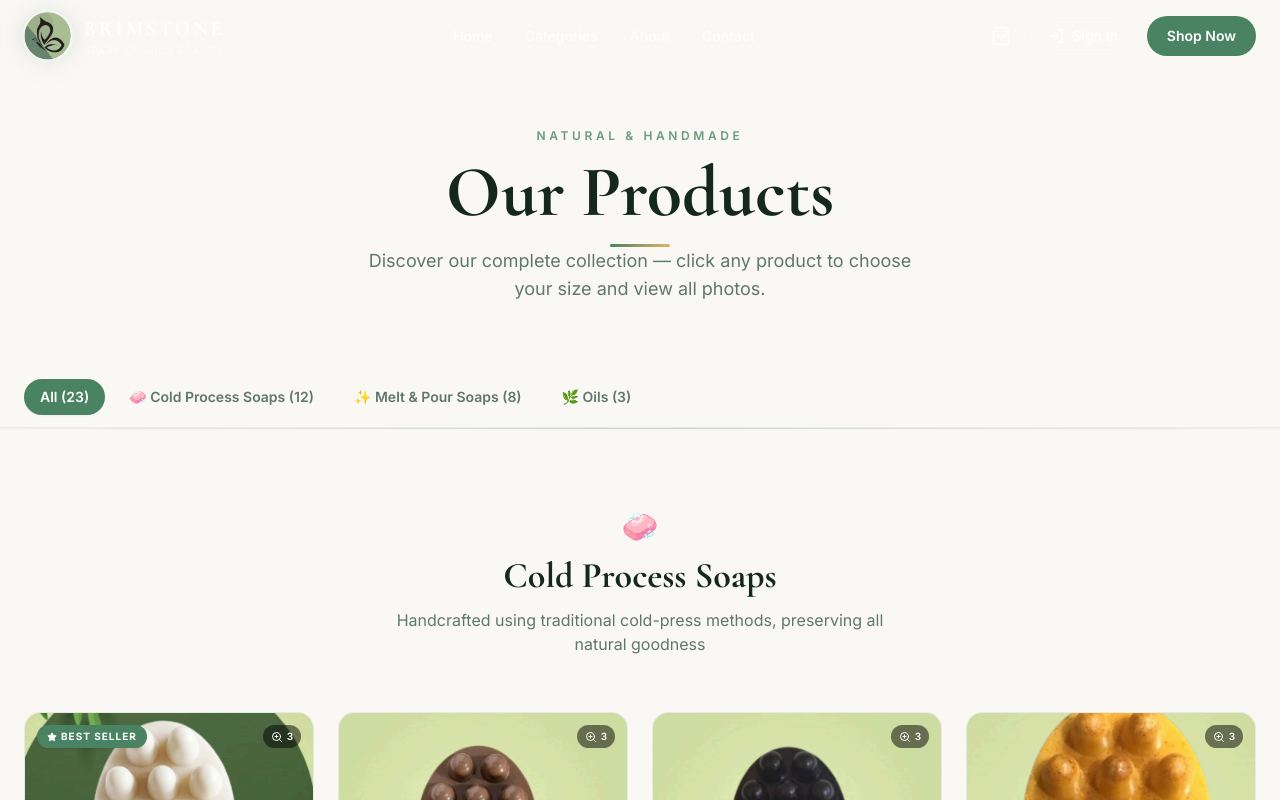
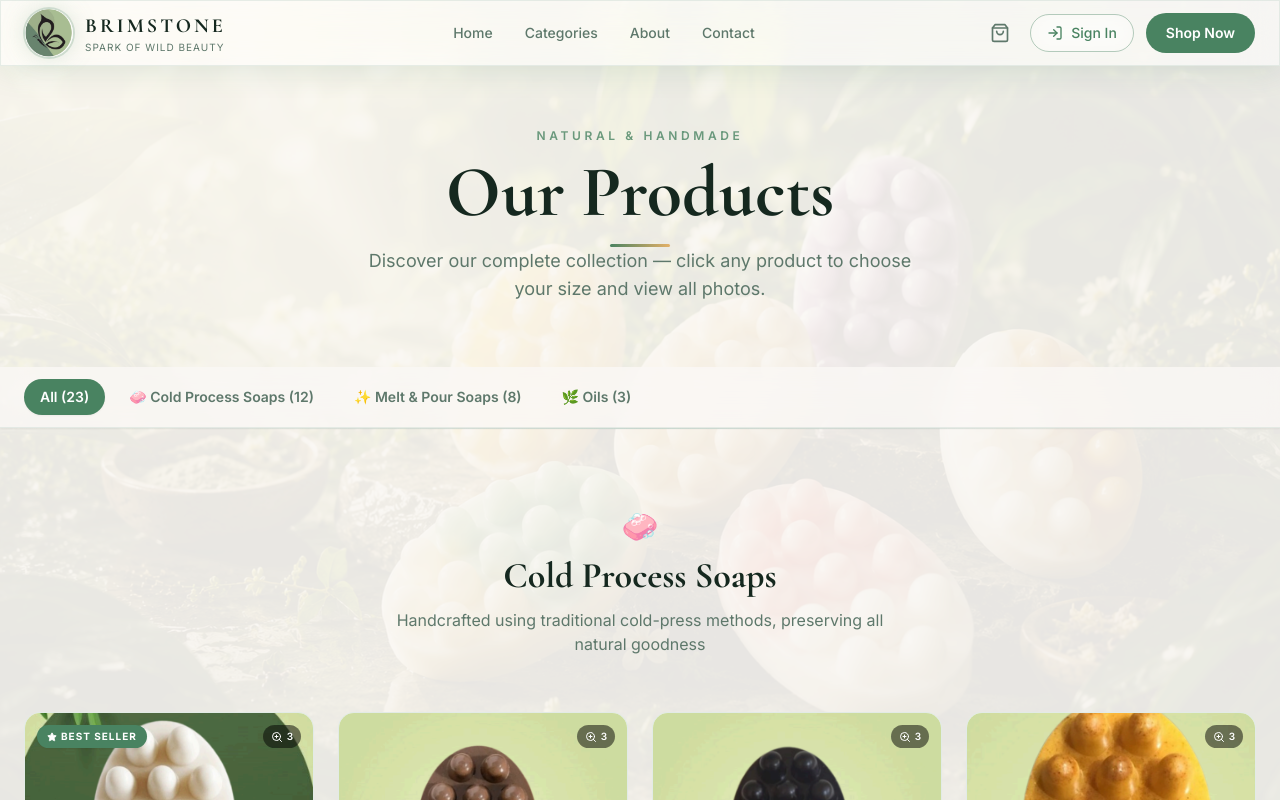
Before and after one commit to amrendratripathi/brimstone, a React (Vite) app: page /shop in a window 1280 px wide. Shown: the top 800 px of the page. Built offline with nearby package versions, Linux system fonts and the light colour scheme; the HTML template or start-up script is replaced by a standard one.

Commit message:
fix: navbar on non-home pages, global brim_bg2 background, mobile responsiveness

```diff
--- a/src/App.tsx
+++ b/src/App.tsx
@@ -14,6 +14,7 @@ import { AuthProvider } from "@/contexts/AuthContext";
 import { CartProvider } from "@/contexts/CartContext";
 import { ProductProvider } from "@/contexts/ProductContext";
 import ProtectedRoute from "@/components/ProtectedRoute";
+import GlobalBackground from "@/components/GlobalBackground";
 
 const queryClient = new QueryClient();
 
@@ -26,6 +27,8 @@ const App = () => (
             <Toaster />
             <Sonner />
             <BrowserRouter>
+              {/* Global brim_bg2 background — visible on all non-home pages */}
+              <GlobalBackground />
               <Routes>
                 <Route path="/" element={<Index />} />
                 <Route path="/shop" element={<Shop />} />
--- /dev/null
+++ b/src/components/GlobalBackground.tsx
@@ -0,0 +1,28 @@
+/**
+ * GlobalBackground — renders brim_bg2.png as a fixed, low-opacity background
+ * on every page except the homepage hero (which has its own full-bleed image).
+ * On the homepage it's still rendered but hidden behind the hero's own background.
+ */
+import { useLocation } from "react-router-dom";
+
+export default function GlobalBackground() {
+  const { pathname } = useLocation();
+  // On the homepage the hero covers everything; no need for bg2 there
+  const isHome = pathname === "/";
+
+  return (
+    <div
+      aria-hidden
+      className="fixed inset-0 -z-10 pointer-events-none"
+      style={{
+        backgroundImage: "url('/brim_bg2.png')",
+        backgroundSize: "cover",
+        backgroundPosition: "center",
+        backgroundRepeat: "no-repeat",
+        // Low opacity so content text/cards remain readable
+        opacity: isHome ? 0 : 0.07,
+        transition: "opacity 0.5s ease",
+      }}
+    />
+  );
+}
--- a/src/components/Header.tsx
+++ b/src/components/Header.tsx
@@ -5,6 +5,7 @@ import logo from "@/assets/logo.jpg";
 import AuthDialog from "@/components/AuthDialog";
 import { useAuth } from "@/contexts/AuthContext";
 import { useCart } from "@/contexts/CartContext.tsx";
+import { useLocation } from "react-router-dom";
 
 const Header = () => {
   const [isScrolled, setIsScrolled] = useState(false);
@@ -13,6 +14,14 @@ const Header = () => {
   const [authDialogOpen, setAuthDialogOpen] = useState(false);
   const { isAuthed, role, signOut } = useAuth();
   const { count } = useCart();
+  const location = useLocation();
+
+  // Only the homepage gets the transparent-until-scroll hero treatment
+  const isHomePage = location.pathname === "/";
+  // Force opaque style on all non-home pages OR when scrolled
+  const forceOpaque = !isHomePage || isScrolled;
+  // Use dark (foreground) text when not on hero background
+  const useDarkText = forceOpaque;
 
   useEffect(() => {
     const handleScroll = () => {
@@ -58,7 +67,7 @@ const Header = () => {
   return (
     <header
       className={`fixed top-0 left-0 right-0 z-50 transition-all duration-500 ${
-        isScrolled
+        forceOpaque
           ? "glass shadow-[0_4px_30px_hsl(145_28%_40%/0.15)] py-2"
           : "bg-transparent py-3"
       }`}
@@ -73,20 +82,22 @@ const Header = () => {
               <img
                 src={logo}
                 alt="BRIMSTONE"
-                className="relative w-8 h-8 sm:w-10 sm:h-10 md:w-12 md:h-12 rounded-full object-cover transition-transform duration-300 group-hover:scale-110 ring-2 ring-white/30"
+                className={`relative w-8 h-8 sm:w-10 sm:h-10 md:w-12 md:h-12 rounded-full object-cover transition-transform duration-300 group-hover:scale-110 ring-2 ${
+                  useDarkText ? "ring-primary/20" : "ring-white/30"
+                }`}
               />
             </div>
             <div>
               <span
                 className={`block text-sm sm:text-lg md:text-xl font-bold tracking-widest transition-colors duration-300 ${
-                  isScrolled ? "text-foreground" : "text-white"
+                  useDarkText ? "text-foreground" : "text-white"
                 }`}
                 style={{ fontFamily: "'Cormorant Garamond', serif", letterSpacing: "0.15em" }}
               >
                 BRIMSTONE
               </span>
               <span className={`text-[10px] hidden sm:block tracking-widest uppercase transition-colors duration-300 ${
-                isScrolled ? "text-muted-foreground" : "text-white/70"
+                useDarkText ? "text-muted-foreground" : "text-white/70"
               }`}>
                 Spark of wild beauty
               </span>
@@ -100,7 +111,7 @@ const Header = () => {
                 key={link.label}
                 href={link.href}
                 className={`relative text-sm font-medium transition-colors duration-300 group py-1 ${
-                  isScrolled ? "text-muted-foreground hover:text-foreground" : "text-white/80 hover:text-white"
+                  useDarkText ? "text-muted-foreground hover:text-foreground" : "text-white/80 hover:text-white"
                 }`}
               >
                 {link.label}
@@ -118,7 +129,7 @@ const Header = () => {
                 window.location.href = "/cart";
               }}
               className={`relative p-2 rounded-full hover:bg-white/15 transition-all duration-300 group ${
-                isScrolled ? "text-muted-foreground hover:text-primary" : "text-white/80 hover:text-white"
+                useDarkText ? "text-muted-foreground hover:text-primary" : "text-white/80 hover:text-white"
               }`}
             >
               <ShoppingBag className="w-5 h-5" />
@@ -133,7 +144,7 @@ const Header = () => {
               <button
                 onClick={() => setAuthDialogOpen(true)}
                 className={`flex items-center gap-2 px-4 py-2 rounded-full border text-sm font-medium transition-all duration-300 backdrop-blur-md ${
-                  isScrolled
+                  useDarkText
                     ? "border-primary/40 text-primary hover:bg-primary/10 hover:border-primary"
                     : "border-white/40 text-white hover:bg-white/15 hover:border-white/70"
                 }`}
--- a/src/components/Hero.tsx
+++ b/src/components/Hero.tsx
@@ -42,9 +42,9 @@ const Hero = () => {
       <div className="absolute inset-0 z-10 bg-gradient-to-br from-green-950/30 via-transparent to-transparent" />
 
       {/* ── Main hero content (two-column) ── */}
-      <div className="relative z-20 flex-1 flex items-center pt-24 pb-0">
-        <div className="w-full max-w-7xl mx-auto px-5 sm:px-8 lg:px-12">
-          <div className="grid lg:grid-cols-2 gap-8 items-center min-h-[65vh]">
+      <div className="relative z-20 flex-1 flex items-center pt-20 pb-0">
+        <div className="w-full max-w-7xl mx-auto px-4 sm:px-8 lg:px-12">
+          <div className="grid lg:grid-cols-2 gap-6 items-center min-h-[60vh] py-8 sm:py-12">
 
             {/* ── LEFT: Text & CTAs ── */}
             <div className="space-y-6 md:space-y-8">
@@ -68,7 +68,7 @@ const Hero = () => {
                 <Shuffle
                   text="BRIMSTONE"
                   tag="h1"
-                  className="text-5xl xs:text-6xl sm:text-7xl md:text-8xl font-bold leading-none tracking-tight text-white drop-shadow-lg"
+                  className="text-4xl xs:text-5xl sm:text-6xl md:text-7xl lg:text-8xl font-bold leading-none tracking-tight text-white drop-shadow-lg"
                   shuffleDirection="right"
                   duration={0.35}
                   stagger={0.03}
@@ -80,7 +80,7 @@ const Hero = () => {
                   rootMargin="-50px"
                 />
                 <h2
-                  className="text-2xl sm:text-3xl md:text-4xl font-light text-white/90 mt-2 leading-snug"
+                  className="text-xl sm:text-2xl md:text-3xl lg:text-4xl font-light text-white/90 mt-2 leading-snug"
                   style={{ fontFamily: "'Cormorant Garamond', serif" }}
                 >
                   <span className="italic text-white/80">Spark of</span>{" "}
@@ -117,7 +117,7 @@ const Hero = () => {
               >
                 <a
                   href="/shop"
-                  className="group relative inline-flex items-center justify-center gap-2 px-7 py-3.5 rounded-full bg-white/15 backdrop-blur-md border-2 border-white/40 text-white font-semibold text-sm hover:bg-white/25 hover:border-white/70 transition-all duration-300 hover:scale-[1.03] overflow-hidden"
+                  className="group relative inline-flex items-center justify-center gap-2 px-6 py-3 sm:px-7 sm:py-3.5 rounded-full bg-white/15 backdrop-blur-md border-2 border-white/40 text-white font-semibold text-sm hover:bg-white/25 hover:border-white/70 transition-all duration-300 hover:scale-[1.03] overflow-hidden w-full sm:w-auto"
                 >
                   <span className="absolute inset-0 bg-gradient-to-r from-transparent via-white/10 to-transparent -translate-x-full group-hover:translate-x-full transition-transform duration-700" />
                   <span className="relative">Explore Collection</span>
@@ -125,7 +125,7 @@ const Hero = () => {
                 </a>
                 <a
                   href="#about"
-                  className="group inline-flex items-center justify-center gap-2 px-7 py-3.5 rounded-full border-2 border-white/25 text-white/80 font-semibold text-sm hover:border-white/50 hover:text-white transition-all duration-300 hover:scale-[1.02]"
+                  className="group inline-flex items-center justify-center gap-2 px-6 py-3 sm:px-7 sm:py-3.5 rounded-full border-2 border-white/25 text-white/80 font-semibold text-sm hover:border-white/50 hover:text-white transition-all duration-300 hover:scale-[1.02] w-full sm:w-auto"
                 >
                   Our Story
                   <ArrowRight className="w-4 h-4 transition-transform duration-300 group-hover:translate-x-1" />
--- a/src/pages/Account.tsx
+++ b/src/pages/Account.tsx
@@ -62,7 +62,7 @@ export default function AccountPage() {
   }, [orders]);
 
   return (
-    <div className="min-h-screen bg-background">
+    <div className="min-h-screen">
       <Header />
       <main className="pt-20">
         <section className="py-10">
--- a/src/pages/Admin.tsx
+++ b/src/pages/Admin.tsx
@@ -407,7 +407,7 @@ function ProductsSection() {
 // ── Admin Page ────────────────────────────────────────────────────────────────
 export default function AdminPage() {
   return (
-    <div className="min-h-screen bg-background">
+    <div className="min-h-screen">
       <Header />
       <main className="pt-20">
         <section className="py-10">
--- a/src/pages/Cart.tsx
+++ b/src/pages/Cart.tsx
@@ -14,7 +14,7 @@ export default function CartPage() {
   const total = subtotal + gst + (items.length ? DELIVERY_CHARGE : 0);
 
   return (
-    <div className="min-h-screen bg-background">
+    <div className="min-h-screen">
       <Header />
       <main className="pt-20">
         <section className="py-10">
--- a/src/pages/Checkout.tsx
+++ b/src/pages/Checkout.tsx
@@ -97,7 +97,7 @@ export default function CheckoutPage() {
   };
 
   return (
-    <div className="min-h-screen bg-background">
+    <div className="min-h-screen">
       <Header />
       <main className="pt-20">
         <section className="py-10">
--- a/src/pages/Shop.tsx
+++ b/src/pages/Shop.tsx
@@ -202,7 +202,7 @@ const Shop = () => {
   }, [addItem]);
 
   return (
-    <div className="min-h-screen bg-background">
+    <div className="min-h-screen">
       {selectedProduct && (
         <GalleryModal
           product={selectedProduct}
```
Also changed, not shown: public/brim_bg2.png (added).
